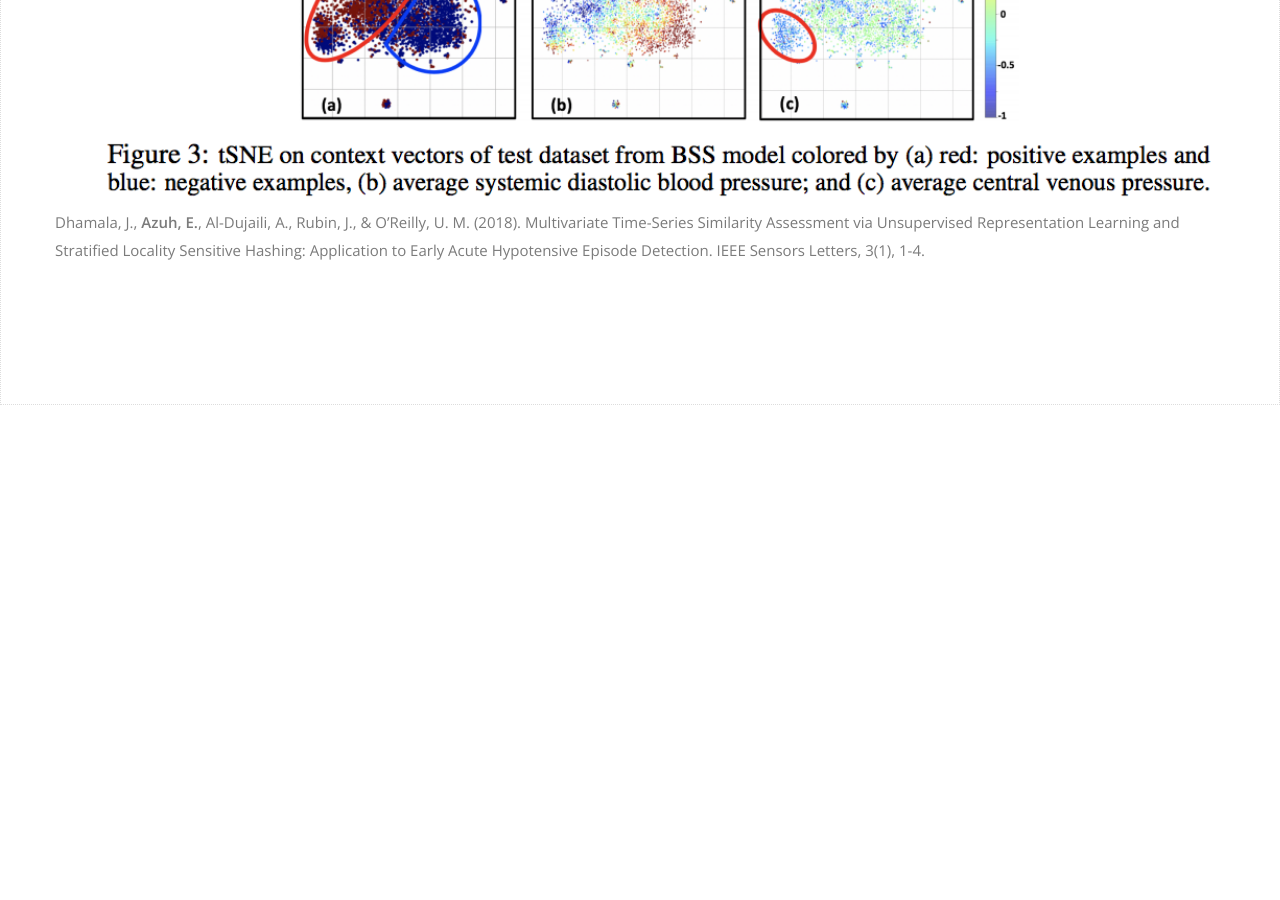
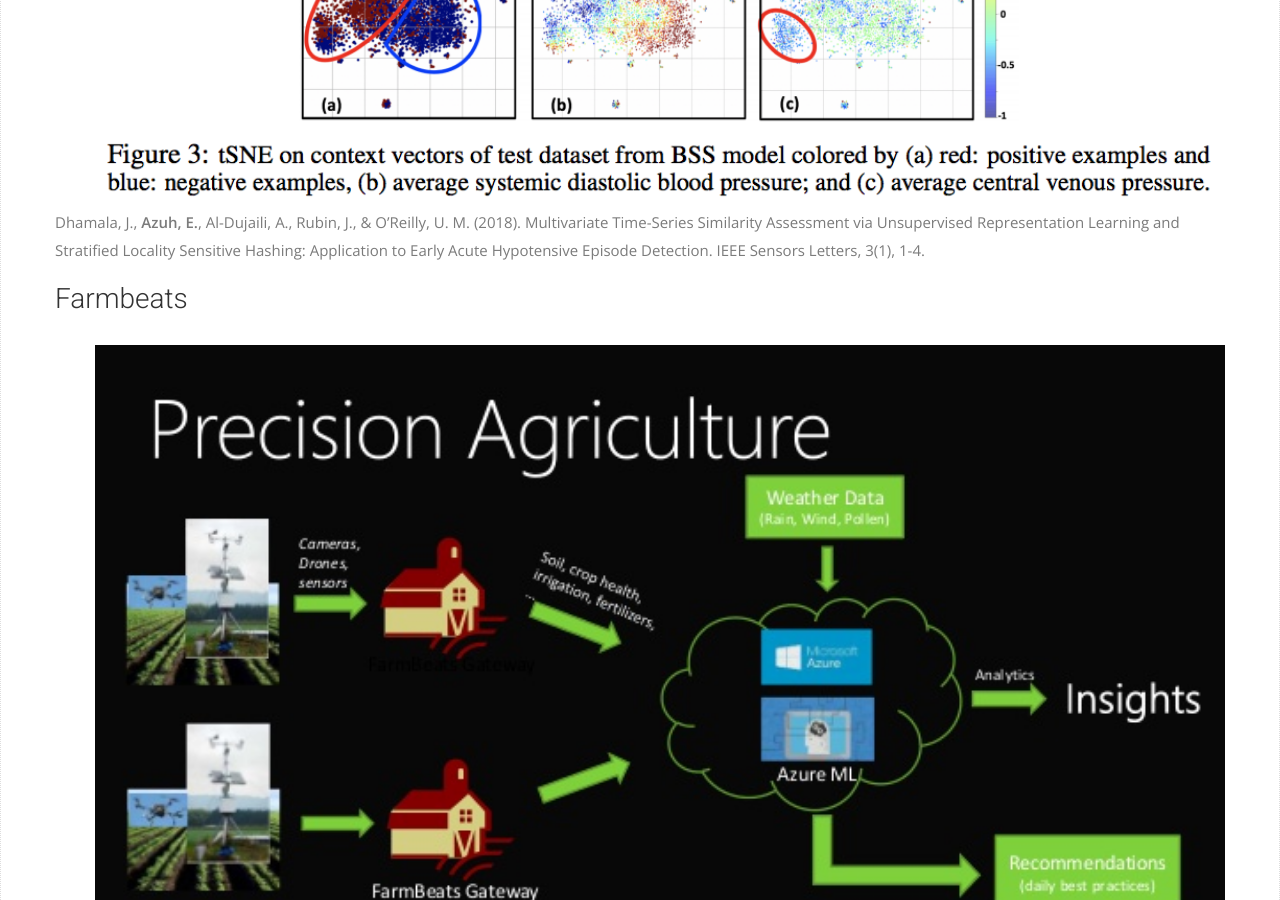
Before and after one commit to emazuh/emazuh11.github.io, a Jekyll site: the page built from _posts/2019-12-19-research.md, in a window 1280 px wide and 900 px high, scrolled down 1070 px. Built offline with Jekyll 4.4.1, drawn with Linux system fonts in a browser that asks for light colours; nearby versions of some CDN libraries; some web fonts are replaced; before the commit the page ends 1475 px from its top, so only the background shows below that.

Commit message:
farmbeats

```diff
--- a/_posts/2019-12-19-research.md
+++ b/_posts/2019-12-19-research.md
@@ -23,3 +23,8 @@
   <img src="{{ site.baseurl }}/img/research/sensors_letters.png" alt="" width="80%" height="80%">
 </a>
 Dhamala, J., <strong>Azuh, E.</strong>, Al-Dujaili, A., Rubin, J., & O’Reilly, U. M. (2018). Multivariate Time-Series Similarity Assessment via Unsupervised Representation Learning and Stratified Locality Sensitive Hashing: Application to Early Acute Hypotensive Episode Detection. IEEE Sensors Letters, 3(1), 1-4.
+
+<h3 id="farmbeats"> Farmbeats </h3>
+<a href="https://www.microsoft.com/en-us/research/project/farmbeats-iot-agriculture/">
+   <img src="{{ site.baseurl }}/img/research/farmbeats.jpg">
+</a>
```
